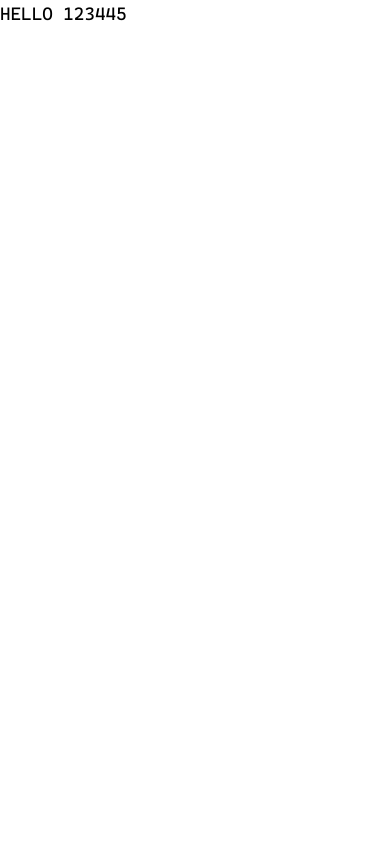
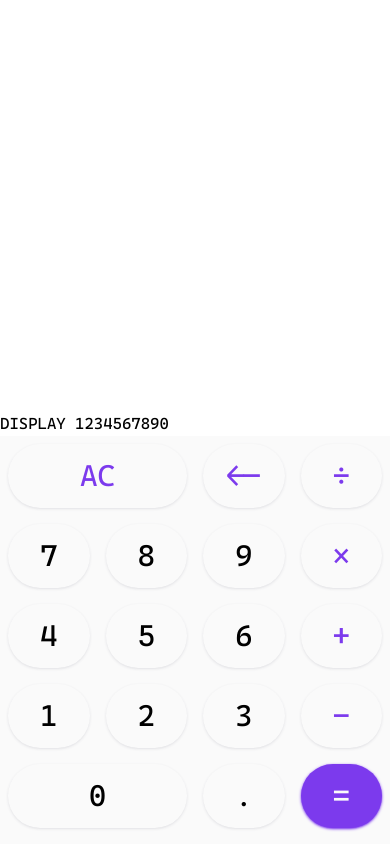
Before and after one commit to DikDns/fcc-front-end-development-projects, a React (Vite) app: page / in a window 390 px wide. Built offline with nearby package versions, Linux system fonts and the light colour scheme.

Commit message:
add: complete button ui for mobile

```diff
--- a/src/App.jsx
+++ b/src/App.jsx
@@ -2,8 +2,68 @@ import { useState } from "react";
 
 function App() {
   return (
-    <div className={`App`}>
-      <h1 className="font-display text-lg">HELLO 123445</h1>
+    <div className={`App min-h-screen flex flex-col justify-end font-display`}>
+      <div id="displayContainer" className={`displayContainer`}>
+        DISPLAY 1234567890
+      </div>
+
+      <div id="buttonContainer" className={`buttonContainer`}>
+        {/* CONTROLS AREA */}
+        <div className="btn order-[1] btn-span-2 btn-secondary" id="clear">
+          {`AC`}
+        </div>
+        <div className="btn order-[2] btn-secondary" id="undo">
+          {`<-`}
+        </div>
+        <div className="btn order-[20]" id="decimal">{`.`}</div>
+        <div className="btn order-[21] btn-primary" id="equals">{`=`}</div>
+
+        {/* OPERATORS AREA */}
+        <div className="btn order-[3] btn-secondary" id="divide">
+          {`\u00f7`}
+        </div>
+        <div className="btn order-[10] btn-secondary" id="multiply">
+          {`\u00d7`}
+        </div>
+        <div className="btn order-[14] btn-secondary" id="subtract">
+          {`\u002b`}
+        </div>
+        <div className="btn order-[18] btn-secondary" id="add">
+          {`\u2212`}
+        </div>
+
+        {/* NUMBERS AREA */}
+        <div className="btn order-[19] btn-span-2" id="zero">
+          0
+        </div>
+        <div className="btn order-[15]" id="one">
+          1
+        </div>
+        <div className="btn order-[16]" id="two">
+          2
+        </div>
+        <div className="btn order-[17]" id="three">
+          3
+        </div>
+        <div className="btn order-[11]" id="four">
+          4
+        </div>
+        <div className="btn order-[12]" id="five">
+          5
+        </div>
+        <div className="btn order-[13]" id="six">
+          6
+        </div>
+        <div className="btn order-[4]" id="seven">
+          7
+        </div>
+        <div className="btn order-[5]" id="eight">
+          8
+        </div>
+        <div className="btn order-[6]" id="nine">
+          9
+        </div>
+      </div>
     </div>
   );
 }
--- a/src/index.css
+++ b/src/index.css
@@ -10,3 +10,25 @@
       url(./assets/fonts/CascadiaCode-Regular.ttf) format("truetype");
   }
 }
+
+@layer components {
+  .buttonContainer {
+    @apply px-2 pb-4 pt-2 bg-zinc-50 grid grid-cols-4 grid-rows-5 justify-items-center content-center gap-4;
+  }
+
+  .btn {
+    @apply shadow shadow-zinc-200 flex cursor-pointer transition-all duration-200 ease-in-out justify-center items-center rounded-full w-full h-16 text-3xl hover:bg-zinc-100 hover:shadow-zinc-400;
+  }
+
+  .btn-primary {
+    @apply shadow-violet-600 bg-violet-600 text-zinc-50 hover:bg-violet-500 hover:shadow-violet-500;
+  }
+
+  .btn-secondary {
+    @apply text-violet-600 hover:bg-zinc-100  hover:shadow-zinc-300;
+  }
+
+  .btn-span-2 {
+    @apply col-span-2;
+  }
+}
```
